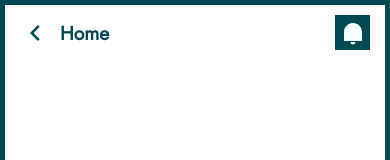
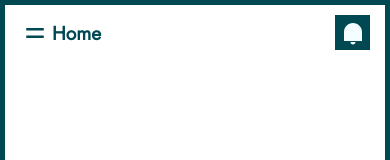
Before and after one commit to cloortt/web.cloortt.com, a Vue app: page / in a window 390 px wide. Shown: the top 160 px of the page. Built offline with nearby package versions, Linux system fonts and the light colour scheme.

Commit message:
Modified web.css, Modified AppBottomBar Component,AppHeader Component,Modified router (index.js)

```diff
--- a/src/assets/css/web.css
+++ b/src/assets/css/web.css
@@ -70,6 +70,11 @@
 
 .web-app-body .the-head .col-1 {
   width: 40%;
+}
+
+.web-app-body .the-head .col-1 svg {
+  margin-right: 2px;
+  display: none;
 }
 
 .web-app-body .the-head .col-2 {
@@ -206,7 +211,9 @@
     border: 5px solid var(--c-base);
     border-bottom: 0;
   }
-
+  .web-app-body .the-head .col-1 svg {
+    display: block;
+  }
   .web-auth {
     padding: 0 10px;
   }
--- a/src/components/AppBottomBar.vue
+++ b/src/components/AppBottomBar.vue
@@ -27,6 +27,7 @@ const iconSize = ref({ width: '22px', height: '22px' })
           </p>
         </RouterLink>
       </li>
+
       <li class="cl-txt align-center">
         <RouterLink to="/orders" class="cl-txt no-decoration">
           <Icon class="cl-fill-base" name="bag" :size="iconSize" />
--- a/src/components/AppHeader.vue
+++ b/src/components/AppHeader.vue
@@ -1,5 +1,7 @@
 <script setup>
 import { defineProps } from 'vue'
+import { computed } from 'vue'
+import { useRoute, useRouter } from 'vue-router'
 import Icon from './Icon.vue'
 const props = defineProps({
   routeName: {
@@ -7,12 +9,30 @@ const props = defineProps({
     default: 'Home',
   },
 })
+const route = useRoute()
+const router = useRouter()
+
+const goBack = () => {
+  router.go(-1)
+}
+
+const toggleBottomBar = computed(() => {
+  return !route.meta.toggleBottomBar
+})
 </script>
 <template>
   <div class="the-head cl-flex cl-flex-align-items-center">
     <div class="col-1 cl-flex cl-flex-align-items-center">
       <Icon
-        class="cl-fill-base cl-margin-right"
+        v-if="toggleBottomBar"
+        class="cl-fill-base"
+        name="equal"
+        :size="{ width: '30px', height: '30px' }"
+      />
+      <Icon
+        @click="goBack"
+        v-else
+        class="cl-fill-base"
         name="arrow-left"
         :size="{ width: '30px', height: '30px' }"
       />
--- a/src/router/index.js
+++ b/src/router/index.js
@@ -1,95 +1,89 @@
-import { createRouter, createWebHistory } from 'vue-router';
-import SidebarLayout from '@/components/layout/SidebarLayout.vue';
-import HomeView from '@/views/HomeView.vue';
-import CustomersView from '@/views/CustomersView.vue';
-import OrdersView from '@/views/OrdersView.vue';
-import CatalogView from '@/views/CatalogView.vue';
-import AnalyticsView from '@/views/AnalyticsView.vue';
-import PricingView from '@/views/PricingView.vue';
-import SettingsView from '@/views/SettingsView.vue';
-import AuthSignInView from '@/views/AuthSignInView.vue';
-import AuthSignUpView from '@/views/AuthSignUpView.vue';
-import AuthResetView from '@/views/AuthResetView.vue';
+import { createRouter, createWebHistory } from 'vue-router'
+import SidebarLayout from '@/components/layout/SidebarLayout.vue'
+import HomeView from '@/views/HomeView.vue'
+import CustomersView from '@/views/CustomersView.vue'
+import OrdersView from '@/views/OrdersView.vue'
+import CatalogView from '@/views/CatalogView.vue'
+import AnalyticsView from '@/views/AnalyticsView.vue'
+import PricingView from '@/views/PricingView.vue'
+import SettingsView from '@/views/SettingsView.vue'
+import AuthSignInView from '@/views/AuthSignInView.vue'
+import AuthSignUpView from '@/views/AuthSignUpView.vue'
+import AuthResetView from '@/views/AuthResetView.vue'
 
-
-const routes =[
+const routes = [
   {
-    path:'/',
-    component:SidebarLayout,
-    children:[
+    path: '/',
+    component: SidebarLayout,
+    children: [
       {
-        path:'',
-        name:'homepage',
-        component: HomeView
-      }
-      ,
+        path: '',
+        name: 'homepage',
+        component: HomeView,
+      },
       {
-        path:'/customers',
-        name:'customers',
-        component: CustomersView
-      }
-      ,
+        path: '/customers',
+        name: 'customers',
+        component: CustomersView,
+      },
       {
-        path:'/orders',
-        name:'orders',
-        component: OrdersView
-      }
-      ,
+        path: '/orders',
+        name: 'orders',
+        component: OrdersView,
+      },
       {
-        path:'/catalog',
-        name:'catalog',
-        component: CatalogView
-      }
-      ,
-        {
-        path:'/analytics',
-        name:'analytics',
-        component: AnalyticsView
-      }
-      ,
-        {
-        path:'/pricing',
-        name:'pricing',
-        component: PricingView
-      }
-      ,
+        path: '/catalog',
+        name: 'catalog',
+        component: CatalogView,
+      },
       {
-        path:'/settings',
-        name:'settings',
-        component: SettingsView
-      }
-    ]
-  }
-  ,
+        path: '/analytics',
+        name: 'analytics',
+        component: AnalyticsView,
+        meta: {
+          toggleBottomBar: true,
+        },
+      },
+      {
+        path: '/pricing',
+        name: 'pricing',
+        component: PricingView,
+        meta: {
+          toggleBottomBar: true,
+        },
+      },
+      {
+        path: '/settings',
+        name: 'settings',
+        component: SettingsView,
+      },
+    ],
+  },
   {
-      path:'/auth/sign-in',
-      name:'sign-in',
-      component: AuthSignInView
-  }
-  ,
+    path: '/auth/sign-in',
+    name: 'sign-in',
+    component: AuthSignInView,
+  },
   {
-      path:'/auth/sign-up',
-      name:'sign-up',
-      component: AuthSignUpView
-  }
-
-  ,
+    path: '/auth/sign-up',
+    name: 'sign-up',
+    component: AuthSignUpView,
+  },
   {
-      path:'/auth/reset',
-      name:'reset',
-      component: AuthResetView
-  }
-  ,
+    path: '/auth/reset',
+    name: 'reset',
+    component: AuthResetView,
+  },
   {
-        path:'/:patchMatch(.*)*',
-        name: 'not-found',
-        component: HomeView
-  }
-];
+    path: '/:patchMatch(.*)*',
+    name: 'not-found',
+    component: HomeView,
+  },
+]
 
 const router = createRouter({
   history: createWebHistory(import.meta.env.BASE_URL),
   routes,
-});
+})
 
-export default router;
+export default router
```
